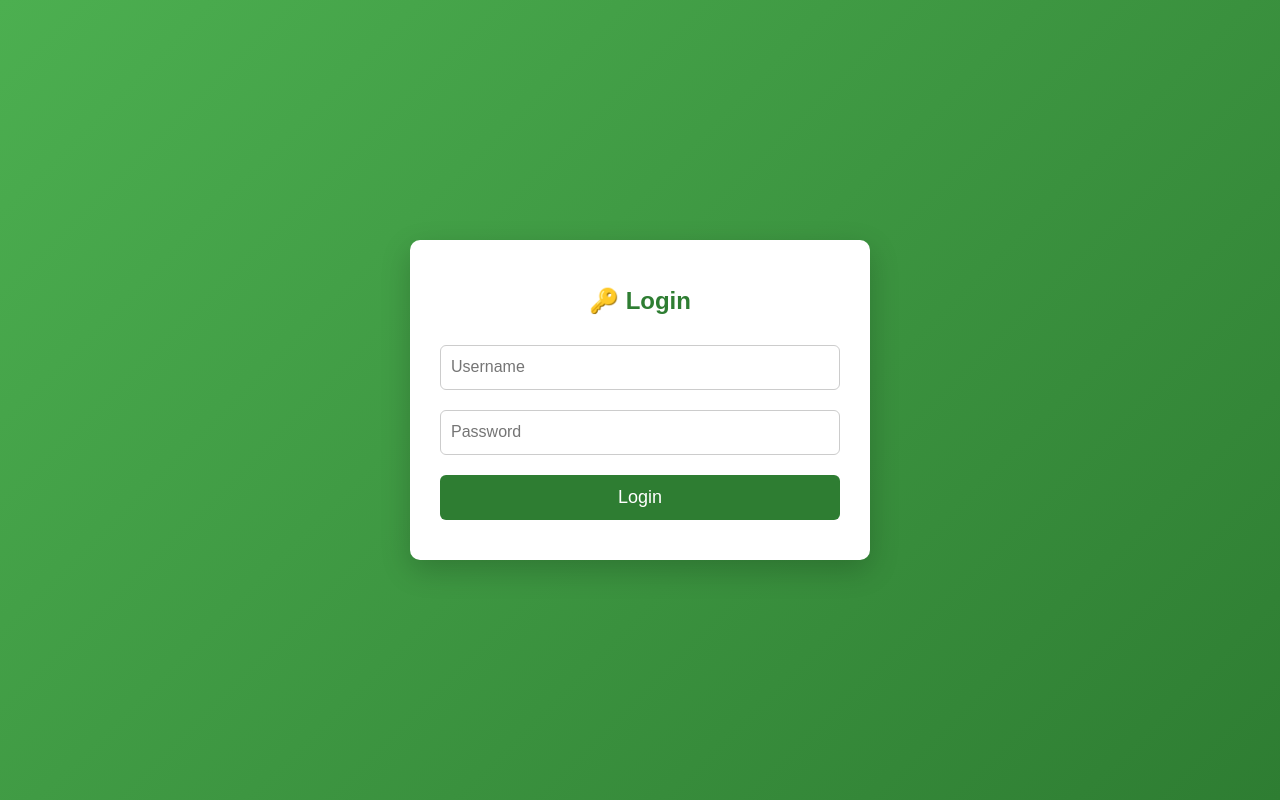
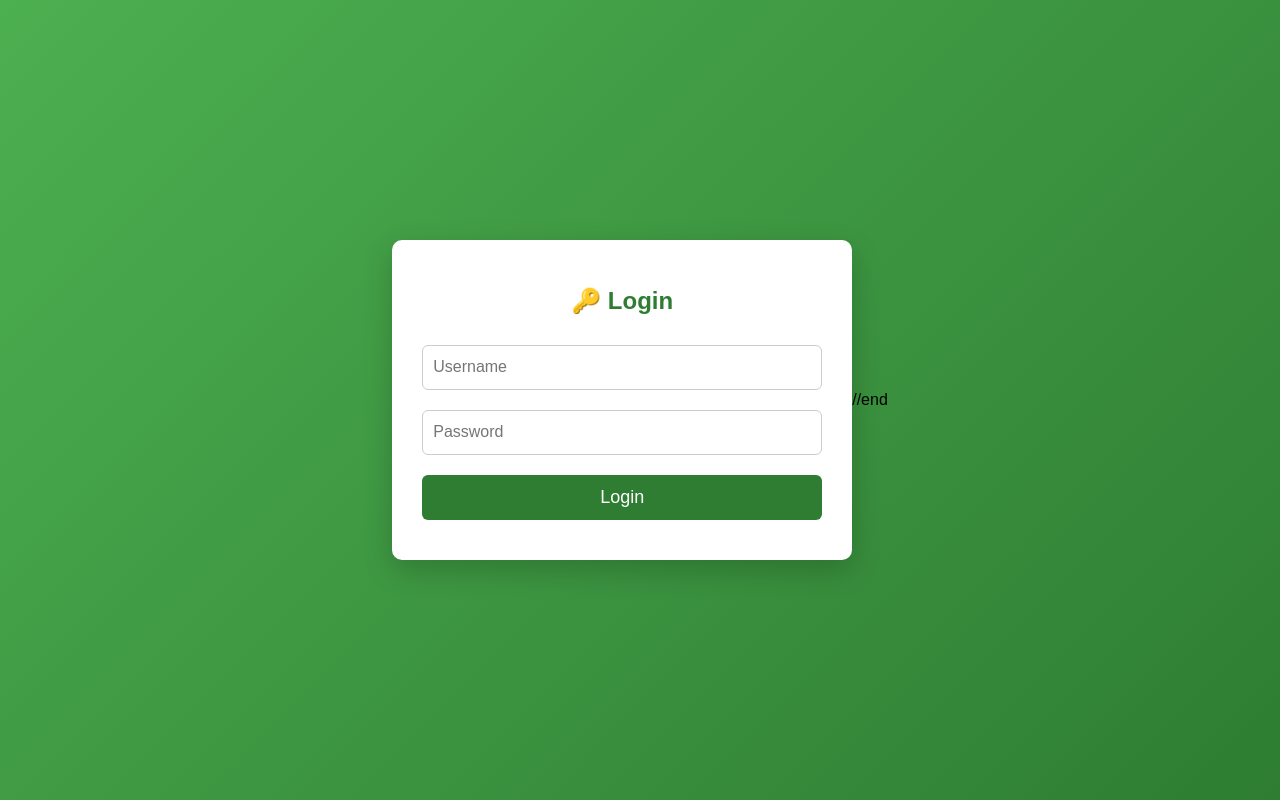
Before and after one commit to GimhanNipun/PlantBio, a Flask app: page / in a window 1280 px wide. Run offline with Flask 3, Linux system fonts and the light colour scheme.

Commit message:
added_comment

```diff
--- a/MY_FYP/templates/Login.html
+++ b/MY_FYP/templates/Login.html
@@ -97,7 +97,7 @@
         </form>
 
 
-    </div>
+    </div> //end
 
 
 </body>
```
